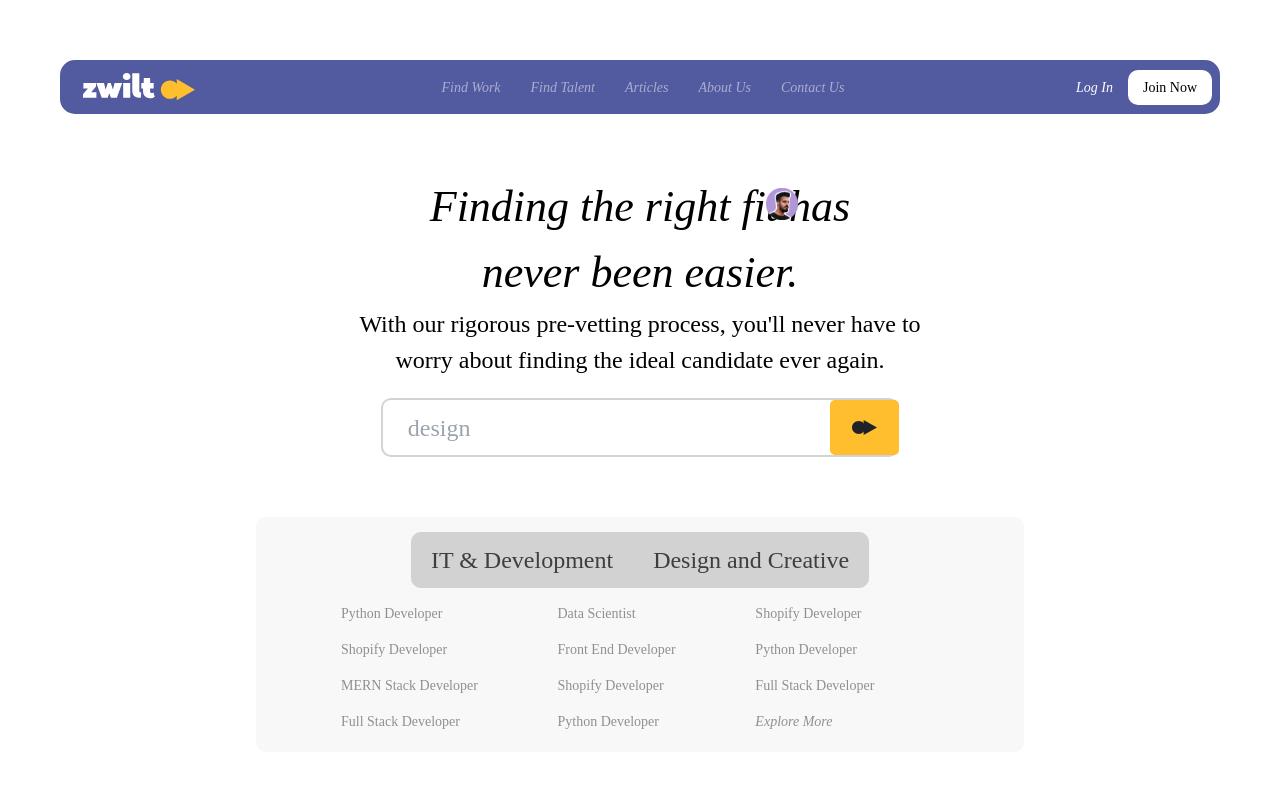
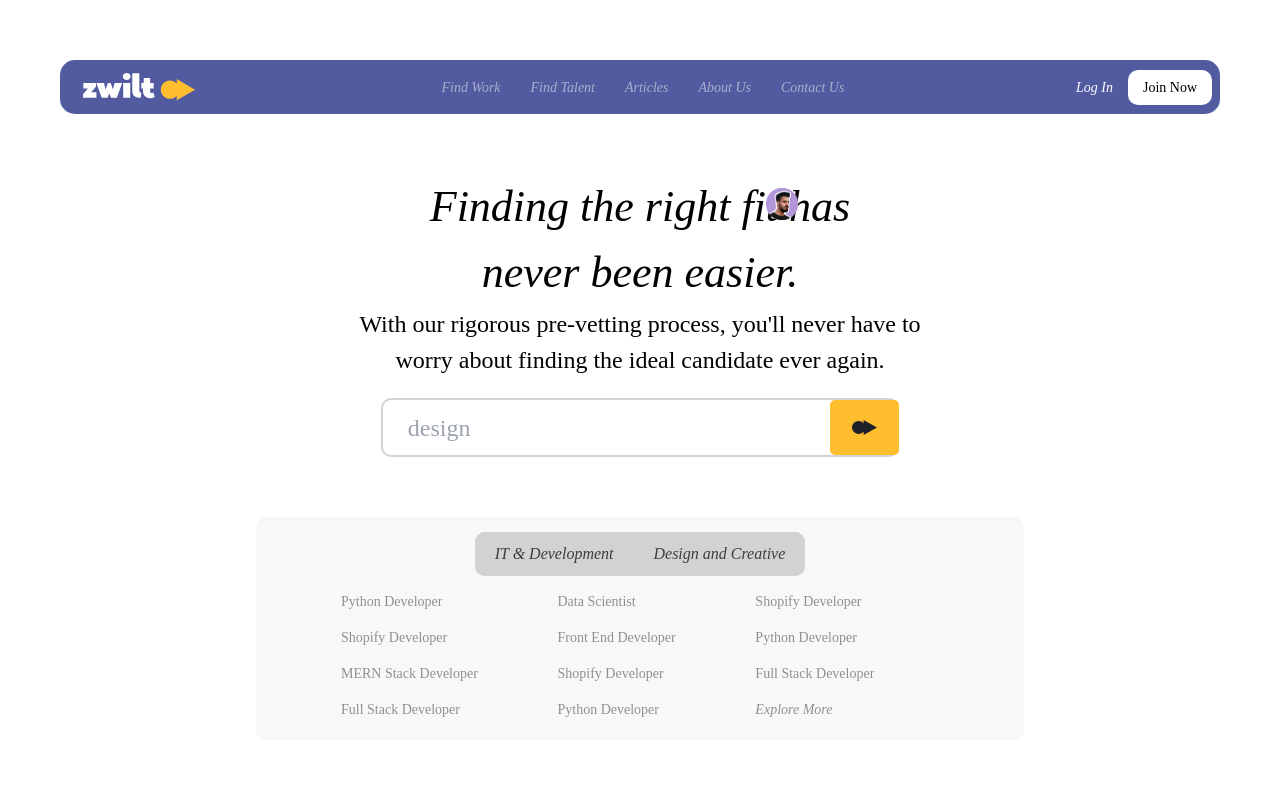
Before and after one commit to timmbach/punch_codingtest, a React (Create React App) app: page / in a window 1280 px wide. Shown: the top 800 px of the page. Built offline with nearby package versions, Linux system fonts and the light colour scheme; a web font is replaced by a local one.

Commit message:
fixed hero button font size

```diff
--- a/src/App.css
+++ b/src/App.css
@@ -151,6 +151,8 @@ button {
   opacity: 0.7;
   padding: 10px 20px;
   border-radius: 10px;
+  font-size: 1rem;
+  font-style: italic;
 
   background-color: inherit;
 }
```
